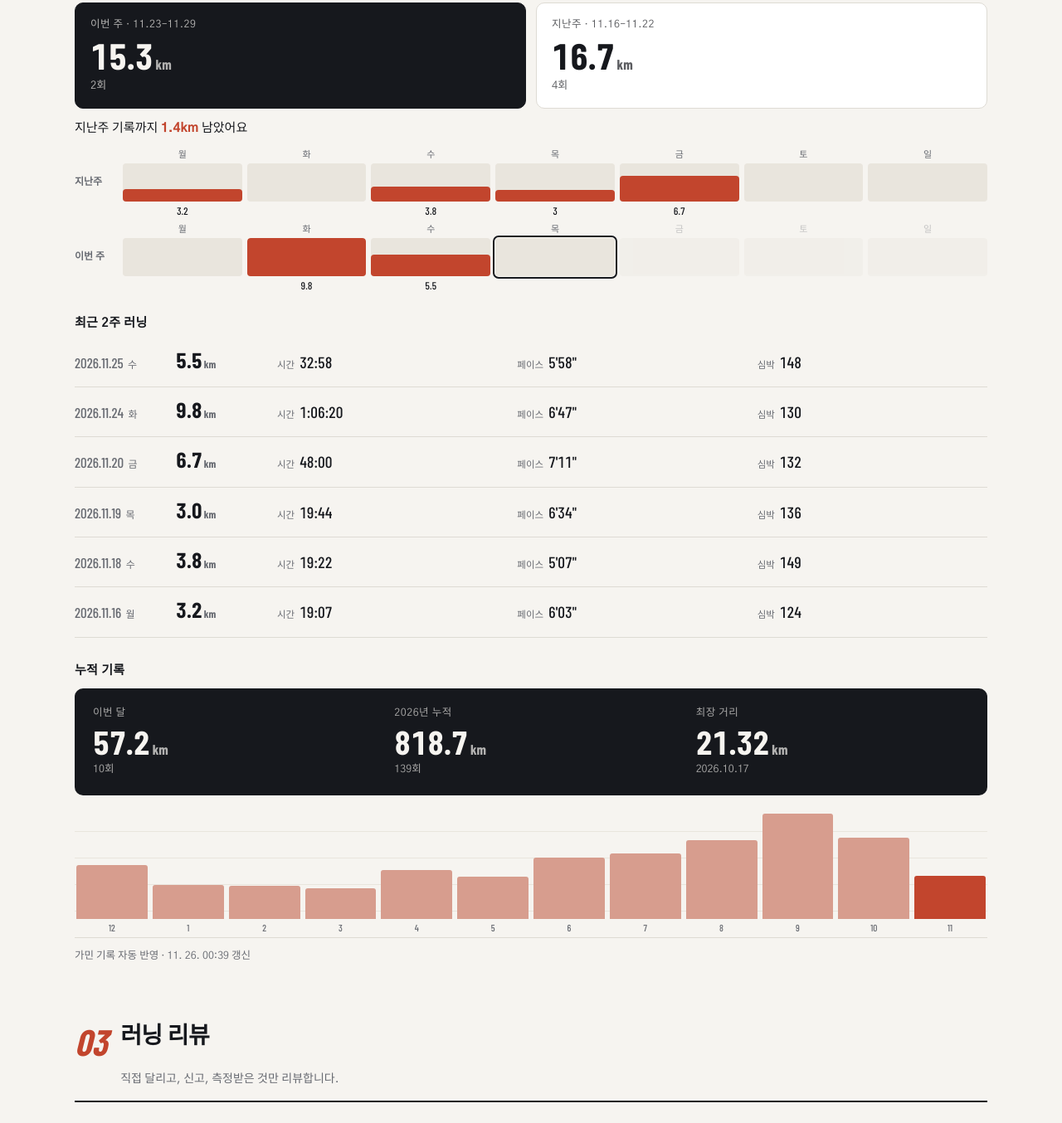
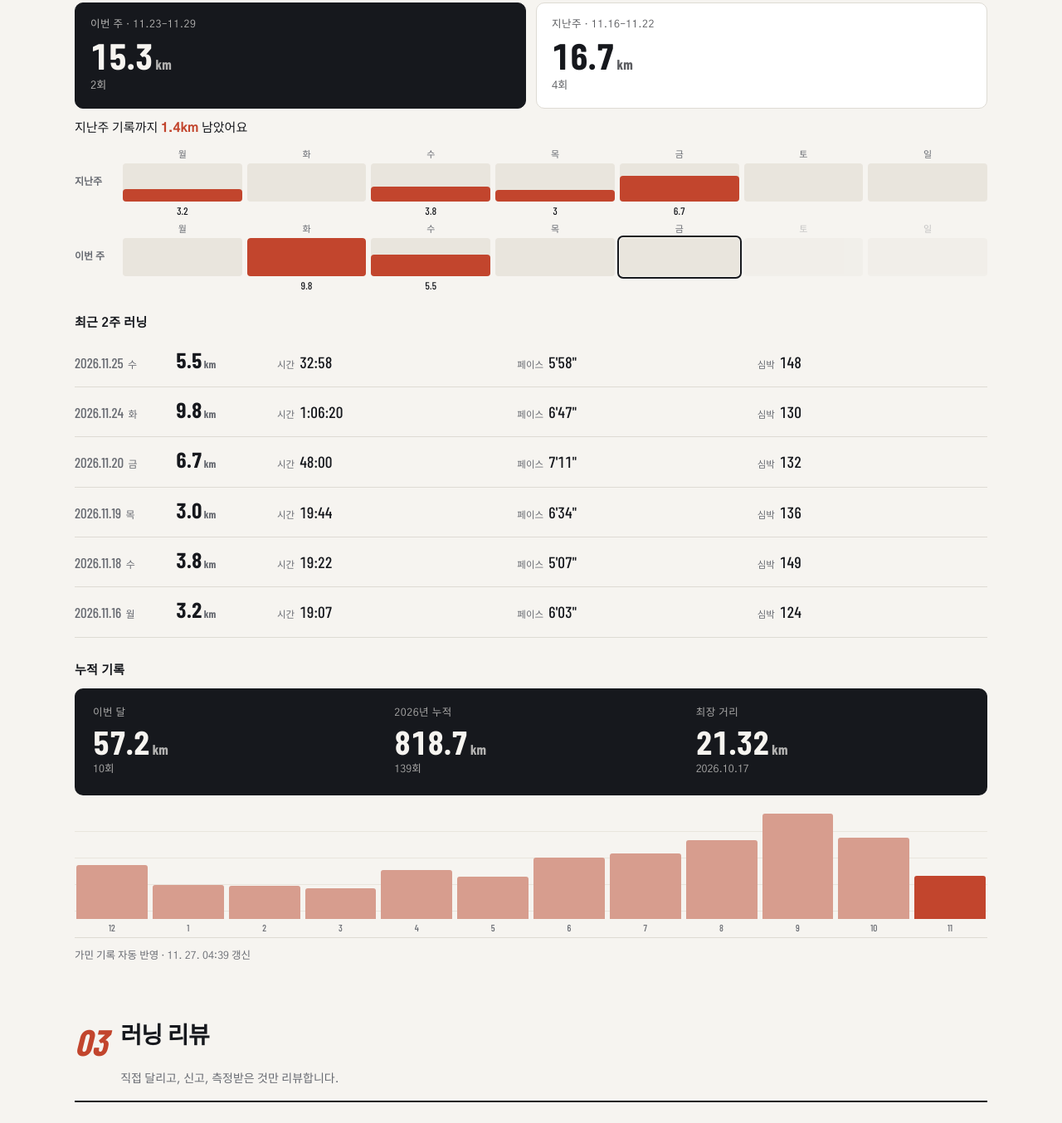
Before and after one commit to kgg8308/slowandsteadyboy, a plain HTML site: page index.html in a window 1280 px wide. Shown: the part 1449-2803 px from the top of the page at 83% size. Drawn offline with nearby package versions, Linux system fonts and the light colour scheme; a web font is replaced by a local one.

Commit message:
최신 영상 · 러닝 기록 자동 갱신

```diff
--- a/index.html
+++ b/index.html
@@ -304,7 +304,7 @@ footer .wrap{padding-block:26px 40px;display:flex;justify-content:space-between;
     <p class="log-nudge">지난주 기록까지 <b>1.4km</b> 남았어요</p>
     <div class="log-days" aria-label="최근 2주 날짜별 거리">
       <div class="log-wrow"><strong>지난주</strong><div class="log-day on" title="11.16 · 3.2km"><i>월</i><span><span style="height:33%"></span></span><em>3.2</em></div><div class="log-day" title="11.17 · 0km"><i>화</i><span><span style="height:0%"></span></span><em></em></div><div class="log-day on" title="11.18 · 3.8km"><i>수</i><span><span style="height:39%"></span></span><em>3.8</em></div><div class="log-day on" title="11.19 · 3km"><i>목</i><span><span style="height:31%"></span></span><em>3</em></div><div class="log-day on" title="11.20 · 6.7km"><i>금</i><span><span style="height:68%"></span></span><em>6.7</em></div><div class="log-day" title="11.21 · 0km"><i>토</i><span><span style="height:0%"></span></span><em></em></div><div class="log-day" title="11.22 · 0km"><i>일</i><span><span style="height:0%"></span></span><em></em></div></div>
-      <div class="log-wrow"><strong>이번 주</strong><div class="log-day" title="11.23 · 0km"><i>월</i><span><span style="height:0%"></span></span><em></em></div><div class="log-day on" title="11.24 · 9.8km"><i>화</i><span><span style="height:100%"></span></span><em>9.8</em></div><div class="log-day on" title="11.25 · 5.5km"><i>수</i><span><span style="height:56%"></span></span><em>5.5</em></div><div class="log-day today" title="11.26 · 0km"><i>목</i><span><span style="height:0%"></span></span><em></em></div><div class="log-day future" title="11.27 · 0km"><i>금</i><span><span style="height:0%"></span></span><em></em></div><div class="log-day future" title="11.28 · 0km"><i>토</i><span><span style="height:0%"></span></span><em></em></div><div class="log-day future" title="11.29 · 0km"><i>일</i><span><span style="height:0%"></span></span><em></em></div></div>
+      <div class="log-wrow"><strong>이번 주</strong><div class="log-day" title="11.23 · 0km"><i>월</i><span><span style="height:0%"></span></span><em></em></div><div class="log-day on" title="11.24 · 9.8km"><i>화</i><span><span style="height:100%"></span></span><em>9.8</em></div><div class="log-day on" title="11.25 · 5.5km"><i>수</i><span><span style="height:56%"></span></span><em>5.5</em></div><div class="log-day" title="11.26 · 0km"><i>목</i><span><span style="height:0%"></span></span><em></em></div><div class="log-day today" title="11.27 · 0km"><i>금</i><span><span style="height:0%"></span></span><em></em></div><div class="log-day future" title="11.28 · 0km"><i>토</i><span><span style="height:0%"></span></span><em></em></div><div class="log-day future" title="11.29 · 0km"><i>일</i><span><span style="height:0%"></span></span><em></em></div></div>
     </div>
   </div>
   <h3 class="log-sub">최근 2주 러닝</h3>
@@ -372,7 +372,7 @@ footer .wrap{padding-block:26px 40px;display:flex;justify-content:space-between;
       <div class="log-bar" title="2026-10 · 106.3km · 18회"><span style="height:77%"></span><em>10</em></div>
       <div class="log-bar cur" title="2026-11 · 57.2km · 10회"><span style="height:41%"></span><em>11</em></div>
   </div>
-  <p class="log-upd">가민 기록 자동 반영 · 11. 26. 00:39 갱신</p>
+  <p class="log-upd">가민 기록 자동 반영 · 11. 27. 04:39 갱신</p>
   <!-- runs:end -->
 </div></section>
 
```
Also changed, not shown: data/runs.json (+4 -4 lines).
